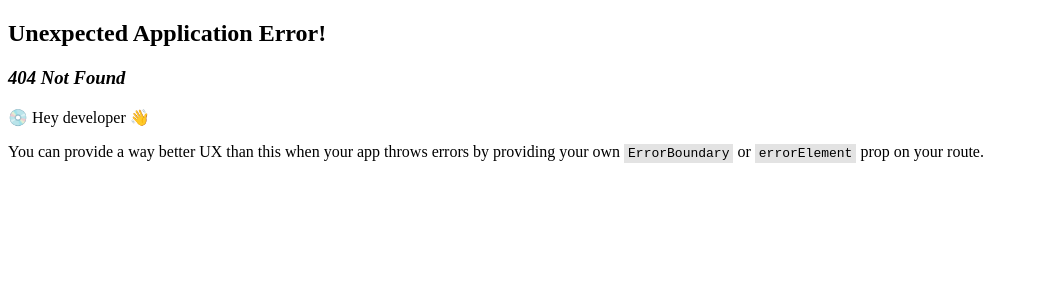
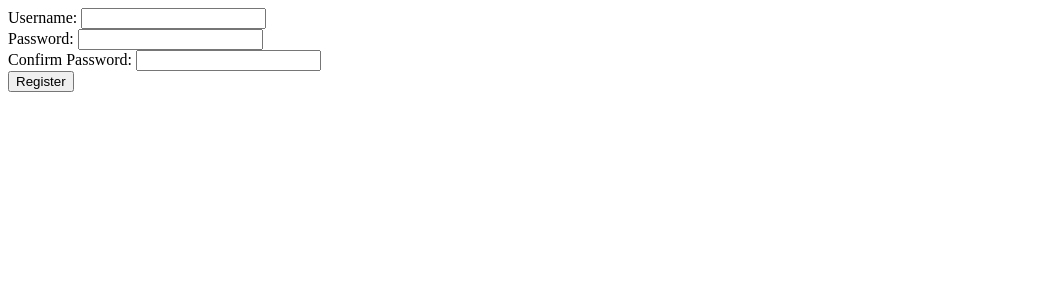
Before and after one commit to AirDevil188/blog_api, a React (Vite) app in the folder frontend/: page /sign-up in a window 1280 px wide. Before the commit this address had no page. Shown: the top 300 px of the page, without its empty margins (0-1039 px from the left). Built offline with nearby package versions, Linux system fonts and the light colour scheme.

Commit message:
add SignUp component with router jsx

```diff
--- /dev/null
+++ b/frontend/src/components/Sign-up.jsx
@@ -0,0 +1,74 @@
+import { useState } from "react";
+import { useNavigate } from "react-router-dom";
+
+const SignUp = () => {
+  const [errors, setErrors] = useState(null);
+  const navigate = useNavigate();
+
+  const handleSubmit = async (e) => {
+    e.preventDefault();
+    const formData = new FormData(e.target);
+    try {
+      const response = await fetch("http://localhost:3000/sign-up", {
+        mode: "cors",
+        method: "POST",
+        body: JSON.stringify({
+          username: formData.get("username"),
+          password: formData.get("password"),
+          confirm_password: formData.get("confirm_password"),
+        }),
+        headers: {
+          "Content-Type": "application/json",
+        },
+      });
+      if (response.ok) {
+        navigate("/");
+      }
+      setErrors(await response.json());
+      console.log(errors);
+    } catch (err) {
+      console.log(err);
+      return err;
+    }
+  };
+  return (
+    <section className="sign-up-section">
+      <div className="sign-up-container">
+        <form action="POST" onSubmit={handleSubmit}>
+          <div className="form-group">
+            <label htmlFor="username">Username: </label>
+            <input type="text" name="username" id="username" />
+          </div>
+          <div className="form-group">
+            <label htmlFor="password">Password: </label>
+            <input type="password" name="password" id="password" required />
+          </div>
+          <div className="form-group">
+            <label htmlFor="confirm_password">Confirm Password: </label>
+            <input
+              type="password"
+              id="confirm_password"
+              name="confirm_password"
+            />
+          </div>
+          <div className="button-container">
+            <button type="submit">Register</button>
+          </div>
+        </form>
+        {errors ? (
+          <>
+            <section className="error-section">
+              <div className="error-container">
+                {errors[0].errors.map((err) => {
+                  return <p>{err.msg}</p>;
+                })}
+              </div>
+            </section>
+          </>
+        ) : null}
+      </div>
+    </section>
+  );
+};
+
+export default SignUp;
--- a/frontend/src/router/Router.jsx
+++ b/frontend/src/router/Router.jsx
@@ -4,6 +4,7 @@ import { createBrowserRouter, RouterProvider } from "react-router-dom";
 import App from "../App";
 import Homepage from "../components/Homepage";
 import LogIn from "../components/Log-In";
+import SignUp from "../components/Sign-up";
 
 const Router = () => {
   const router = createBrowserRouter([
@@ -19,6 +20,10 @@ const Router = () => {
           path: "/",
           element: <Homepage />,
         },
+        {
+          path: "/sign-up",
+          element: <SignUp />,
+        },
       ],
     },
   ]);
```
